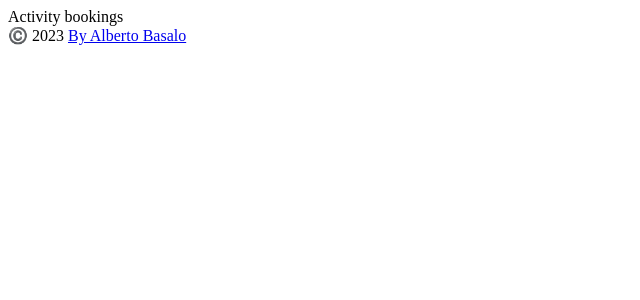
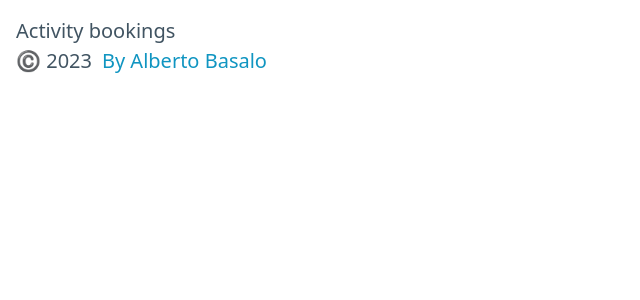
Before and after one commit to TrainingITCourses/minsait-ng_dev-23_04, an Angular app: page / in a window 1280 px wide. Shown: the top 300 px of the page, without its empty margins (0-640 px from the left). Built offline with nearby package versions, Linux system fonts and the light colour scheme.

Commit message:
feat: pico css

```diff
--- a/angular.json
+++ b/angular.json
@@ -1,44 +1,34 @@
 {
   "$schema": "./node_modules/@angular/cli/lib/config/schema.json",
-  "version": 1,
+  "cli": {
+    "analytics": false
+  },
   "newProjectRoot": "projects",
   "projects": {
     "ng-v14": {
-      "projectType": "application",
-      "schematics": {},
-      "root": "",
-      "sourceRoot": "src",
-      "prefix": "app",
       "architect": {
         "build": {
           "builder": "@angular-devkit/build-angular:browser",
-          "options": {
-            "outputPath": "dist/ng-v14",
-            "index": "src/index.html",
-            "main": "src/main.ts",
-            "polyfills": "src/polyfills.ts",
-            "tsConfig": "tsconfig.app.json",
-            "assets": [
-              "src/favicon.ico",
-              "src/assets"
-            ],
-            "styles": [
-              "src/styles.css"
-            ],
-            "scripts": []
-          },
           "configurations": {
+            "development": {
+              "buildOptimizer": false,
+              "extractLicenses": false,
+              "namedChunks": true,
+              "optimization": false,
+              "sourceMap": true,
+              "vendorChunk": true
+            },
             "production": {
               "budgets": [
                 {
-                  "type": "initial",
+                  "maximumError": "1mb",
                   "maximumWarning": "500kb",
-                  "maximumError": "1mb"
+                  "type": "initial"
                 },
                 {
-                  "type": "anyComponentStyle",
+                  "maximumError": "4kb",
                   "maximumWarning": "2kb",
-                  "maximumError": "4kb"
+                  "type": "anyComponentStyle"
                 }
               ],
               "fileReplacements": [
@@ -48,29 +38,22 @@
                 }
               ],
               "outputHashing": "all"
-            },
-            "development": {
-              "buildOptimizer": false,
-              "optimization": false,
-              "vendorChunk": true,
-              "extractLicenses": false,
-              "sourceMap": true,
-              "namedChunks": true
             }
           },
-          "defaultConfiguration": "production"
-        },
-        "serve": {
-          "builder": "@angular-devkit/build-angular:dev-server",
-          "configurations": {
-            "production": {
-              "browserTarget": "ng-v14:build:production"
-            },
-            "development": {
-              "browserTarget": "ng-v14:build:development"
-            }
-          },
-          "defaultConfiguration": "development"
+          "defaultConfiguration": "production",
+          "options": {
+            "assets": ["src/favicon.ico", "src/assets"],
+            "index": "src/index.html",
+            "main": "src/main.ts",
+            "outputPath": "dist/ng-v14",
+            "polyfills": "src/polyfills.ts",
+            "scripts": [],
+            "styles": [
+              "src/styles.css",
+              "node_modules/@picocss/pico/css/pico.min.css"
+            ],
+            "tsConfig": "tsconfig.app.json"
+          }
         },
         "extract-i18n": {
           "builder": "@angular-devkit/build-angular:extract-i18n",
@@ -78,27 +61,37 @@
             "browserTarget": "ng-v14:build"
           }
         },
+        "serve": {
+          "builder": "@angular-devkit/build-angular:dev-server",
+          "configurations": {
+            "development": {
+              "browserTarget": "ng-v14:build:development"
+            },
+            "production": {
+              "browserTarget": "ng-v14:build:production"
+            }
+          },
+          "defaultConfiguration": "development"
+        },
         "test": {
           "builder": "@angular-devkit/build-angular:karma",
           "options": {
+            "assets": ["src/favicon.ico", "src/assets"],
+            "karmaConfig": "karma.conf.js",
             "main": "src/test.ts",
             "polyfills": "src/polyfills.ts",
-            "tsConfig": "tsconfig.spec.json",
-            "karmaConfig": "karma.conf.js",
-            "assets": [
-              "src/favicon.ico",
-              "src/assets"
-            ],
-            "styles": [
-              "src/styles.css"
-            ],
-            "scripts": []
+            "scripts": [],
+            "styles": ["src/styles.css"],
+            "tsConfig": "tsconfig.spec.json"
           }
         }
-      }
+      },
+      "prefix": "app",
+      "projectType": "application",
+      "root": "",
+      "schematics": {},
+      "sourceRoot": "src"
     }
   },
-  "cli": {
-    "analytics": false
-  }
+  "version": 1
 }
--- a/package.json
+++ b/package.json
@@ -18,6 +18,7 @@
     "@angular/platform-browser": "^14.2.0",
     "@angular/platform-browser-dynamic": "^14.2.0",
     "@angular/router": "^14.2.0",
+    "@picocss/pico": "^1.5.9",
     "rxjs": "~7.5.0",
     "tslib": "^2.3.0",
     "zone.js": "~0.11.4"
--- a/src/app/app.component.ts
+++ b/src/app/app.component.ts
@@ -6,9 +6,9 @@ import { Component } from '@angular/core';
   styleUrls: ['./app.component.css'],
 })
 export class AppComponent {
-  title = 'Activity bookings';
+  title: string = 'Activity bookings';
 
-  getYear() {
+  getYear(): number {
     return new Date().getFullYear();
   }
 }
--- a/src/styles.css
+++ b/src/styles.css
@@ -1 +1,12 @@
 /* You can add global styles to this file, and also import other style files */
+body {
+  padding: 0.8rem;
+}
+:root {
+  --form-element-spacing-vertical: 0.25rem;
+  --form-element-spacing-horizontal: 0.25rem;
+}
+span {
+  display: inline-block;
+  margin-right: 0.5rem;
+}
```
Also changed, not shown: 1 other file (tests, documents, lock files or other folders).
